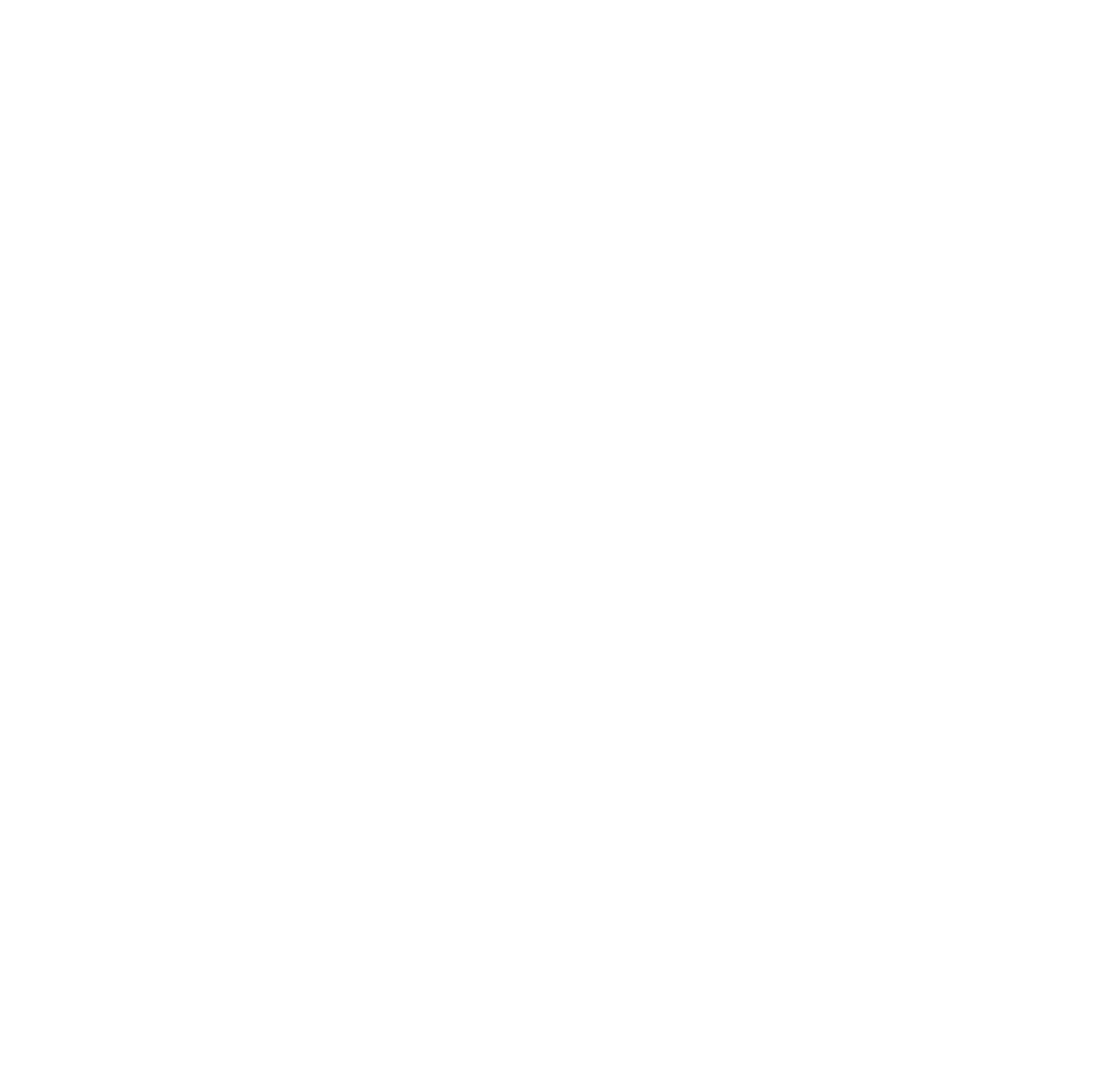
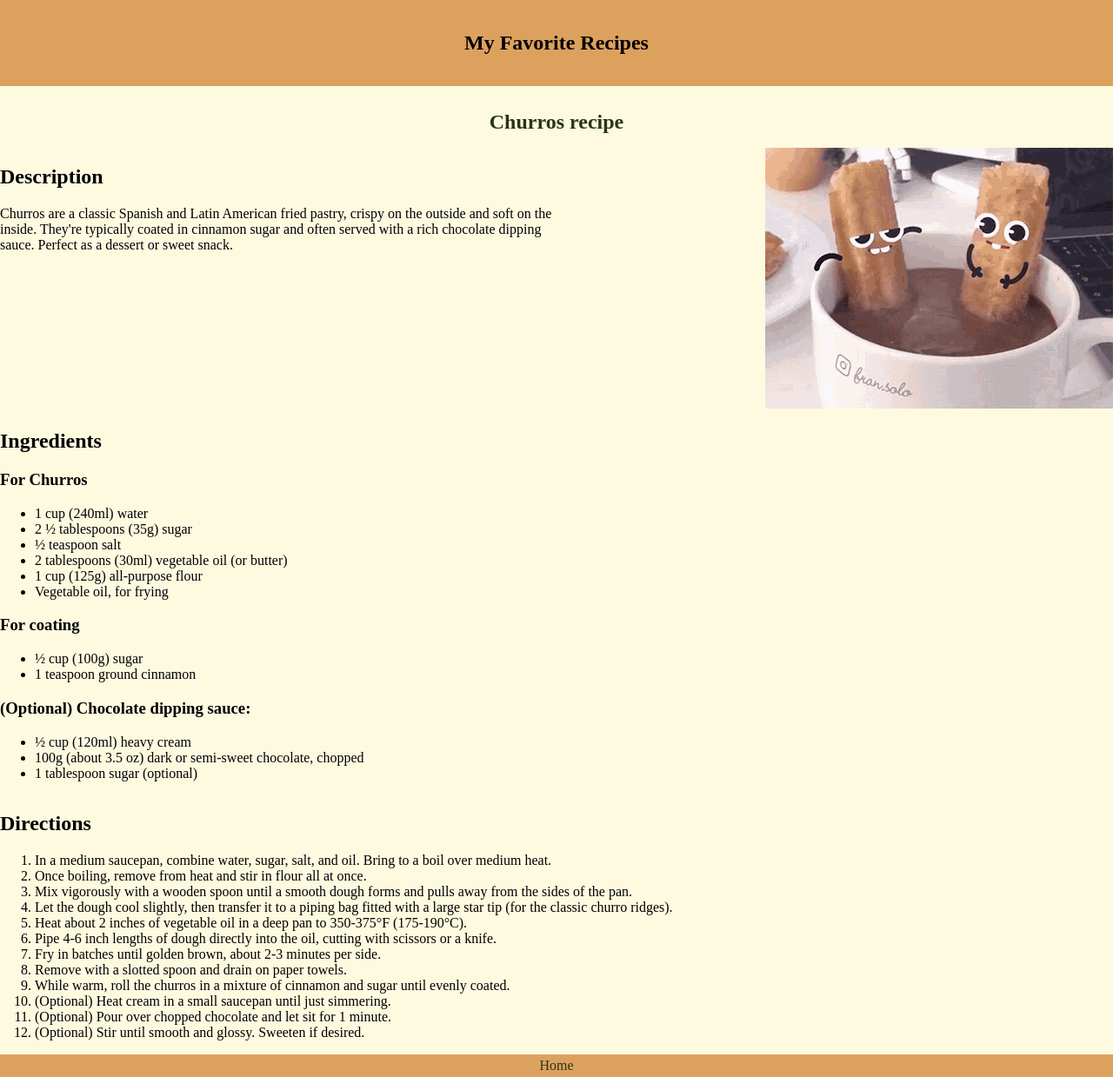
Before and after one commit to natevoyages/odin-recipes-refresh, a plain HTML site: page recipes/churros.html in a window 1280 px wide. Shown: the whole page at 87% size. Before the commit the page ends 800 px from the top, so only its background shows below. Drawn offline with Linux system fonts and the light colour scheme.

Commit message:
Add images + css + update html

```diff
--- a/index.html
+++ b/index.html
@@ -3,17 +3,47 @@
 <head>
     <meta charset="UTF-8">
     <meta name="viewport" content="width=device-width, initial-scale=1.0">
-    <title>Recipes</title>
+    <link rel="stylesheet" href="style.css">
+    <title>My Favorite Recipes</title>
 </head>
 <body>
-    <h1>Recipes</h1>
-    <ul>
-        <li><a href="">Hwachae</a></li>
-        <li><a href="">Ramen</a></li>
-        <li><a href="">Kimbap</a></li>
-        <li><a href="">Churros</a></li>
-        <li><a href="">Tamales</a></li>
+    <header>
+        <h1> My Favorite Recipes</h1>
+    </header>
+    <ul class="links">
+        <li class="link-box">
+            <a  href="./recipes/hwachae.html">
+                <p>Hwachae</p>
+                <img src="images/hwachae.jpg" alt="Hwachae image">
+            </a>
+        </li>
+        <li class="link-box">
+            <a href="./recipes/ramen.html">
+                <p>Ramen</p>
+                <img src="images/ramen.jpg" alt="Ramen image">
+            </a>
+        </li>
+        <li class="link-box">
+            <a href="./recipes/kimbap.html">
+                <p>Kimbap</p>
+                <img src="images/kimbap.jpg" alt="Kimbap image">
+            </a>
+        </li>
+        <li class="link-box">
+            <a href="./recipes/churros.html">
+                <p>Churros</p>
+                <img src="images/churros.jpg" alt="Churro gif where churro is terrified when chosen">
+            </a>
+        </li>
+        <li class="link-box">
+            <a href="./recipes/tamales.html">
+                <p>Tamales</p>
+                <img src="images/tamales.jpg" alt="Tamales image">
+            </a>
+        </li>
     </ul>
-
+    <footer>
+        <a href="./index.html">Home</a>
+    </footer>
 </body>
 </html>
--- a/recipes/churros.html
+++ b/recipes/churros.html
@@ -0,0 +1,75 @@
+<!DOCTYPE html>
+<html lang="en">
+<head>
+    <meta charset="UTF-8">
+    <meta name="viewport" content="width=device-width, initial-scale=1.0">
+    <link rel="stylesheet" href="../style.css">
+    <title>Churros Recipe</title>
+</head>
+<body>
+    <header>
+        <p>My Favorite Recipes</p>
+    </header>
+    <h1>Churros recipe</h1>
+    <div class="description-box">
+        <div class="gif">
+            <img src="../images/churros.gif" alt="Churros">
+        </div>
+        <div class="description">
+
+            <h2>Description</h2>
+            <p>Churros are a classic Spanish and Latin American fried pastry,
+                 crispy on the outside and soft on the inside.
+                  They're typically coated in cinnamon sugar and often served
+                 with a rich chocolate dipping sauce. Perfect as a dessert or sweet snack.
+            </p>
+        </div>
+    </div>
+
+    <div class="ingredients">
+        <h2>Ingredients</h2>
+        <h3>For Churros</h3>
+        <ul>
+            <li>1 cup (240ml) water</li>
+            <li>2 ½ tablespoons (35g) sugar</li>
+            <li>½ teaspoon salt</li>
+            <li>2 tablespoons (30ml) vegetable oil (or butter)</li>
+            <li>1 cup (125g) all-purpose flour</li>
+            <li>Vegetable oil, for frying</li>
+        </ul>
+        <h3>For coating</h3>
+        <ul>
+            <li>½ cup (100g) sugar</li>
+            <li>1 teaspoon ground cinnamon</li>
+        </ul>
+        <h3>(Optional) Chocolate dipping sauce:</h3>
+        <ul>
+            <li>½ cup (120ml) heavy cream</li>
+            <li>100g (about 3.5 oz) dark or semi-sweet chocolate, chopped</li>
+            <li>1 tablespoon sugar (optional)</li>
+        </ul>
+    </div>
+
+    <div class="directions">
+        <h2>Directions</h2>
+        <ol>
+            <li>In a medium saucepan, combine water, sugar, salt, and oil. Bring to a boil over medium heat.</li>
+            <li>Once boiling, remove from heat and stir in flour all at once.</li>
+            <li>Mix vigorously with a wooden spoon until a smooth dough forms and pulls away from the sides of the pan.</li>
+            <li>Let the dough cool slightly, then transfer it to a piping bag fitted with a large star tip (for the classic churro ridges).</li>
+            <li>Heat about 2 inches of vegetable oil in a deep pan to 350-375°F (175-190°C).</li>
+            <li>Pipe 4-6 inch lengths of dough directly into the oil, cutting with scissors or a knife.</li>
+            <li>Fry in batches until golden brown, about 2-3 minutes per side.</li>
+            <li>Remove with a slotted spoon and drain on paper towels.</li>
+            <li>While warm, roll the churros in a mixture of cinnamon and sugar until evenly coated.</li>
+            <li>(Optional) Heat cream in a small saucepan until just simmering.</li>
+            <li>(Optional) Pour over chopped chocolate and let sit for 1 minute.</li>
+            <li>(Optional) Stir until smooth and glossy. Sweeten if desired.</li>
+        </ol>
+    </div>
+
+    <footer>
+        <a href="../index.html">Home</a>
+    </footer>
+</body>
+</html>
--- /dev/null
+++ b/style.css
@@ -0,0 +1,78 @@
+h1 {
+    color: #283618;
+    font-weight: bold;
+    text-align: center;
+    font-size: 1.5em;
+}
+body {
+    background-color: #FEFAE0;
+    min-height: 100vh;
+    height: 100%;
+    width: auto;
+    padding: 0;
+    margin: 0;
+    display: flex;
+    flex-direction: column;
+    justify-content: space-between;
+}
+header{
+    padding: .5em;
+    margin-bottom: .5em;
+    background-color: #dda15e;
+    text-align: center;
+    font-size: 1.5rem;
+    font-weight: bold;
+}
+footer{
+    padding: .25em;
+    background-color: #dda15e;
+    text-align: center;
+    margin: 0;
+}
+img{
+    max-width: 100%
+}
+
+a{
+    text-decoration: none;
+    color: #283618;
+}
+
+.links{
+    display: flex;
+    list-style: none;
+    width: auto;
+    height: 100%;
+    gap: 32px;
+    text-align: center;
+    flex-wrap: wrap;
+    justify-content: center;
+    align-items: center;
+
+}
+
+.link-box{
+    display: flex;
+    box-shadow: .5rem .5rem rgba(0, 0, 0, 0.5);
+    border: 2px solid #be9a21;
+    padding: 16px;
+    width: 20%;
+
+}
+.description-box{
+    display: flex;
+    gap: 16px;
+    flex-direction: row-reverse;
+    justify-content: space-between;
+
+}
+.description{
+    width: 50%;
+
+}
+.ingredients{
+
+}
+.directions{
+
+}
```
Also changed, not shown: recipes/hwachae.html (+24 -0 lines), recipes/kimbap.html (+24 -0 lines), recipes/ramen.html (+24 -0 lines), recipes/tamales.html (+24 -0 lines), images/churros.gif (added), images/churros.jpg (added), images/hwachae.jpg (added), images/kimbap.gif (added), images/kimbap.jpg (added), images/ramen.jpg (added), images/tamales.jpg (added), 3 other files.
